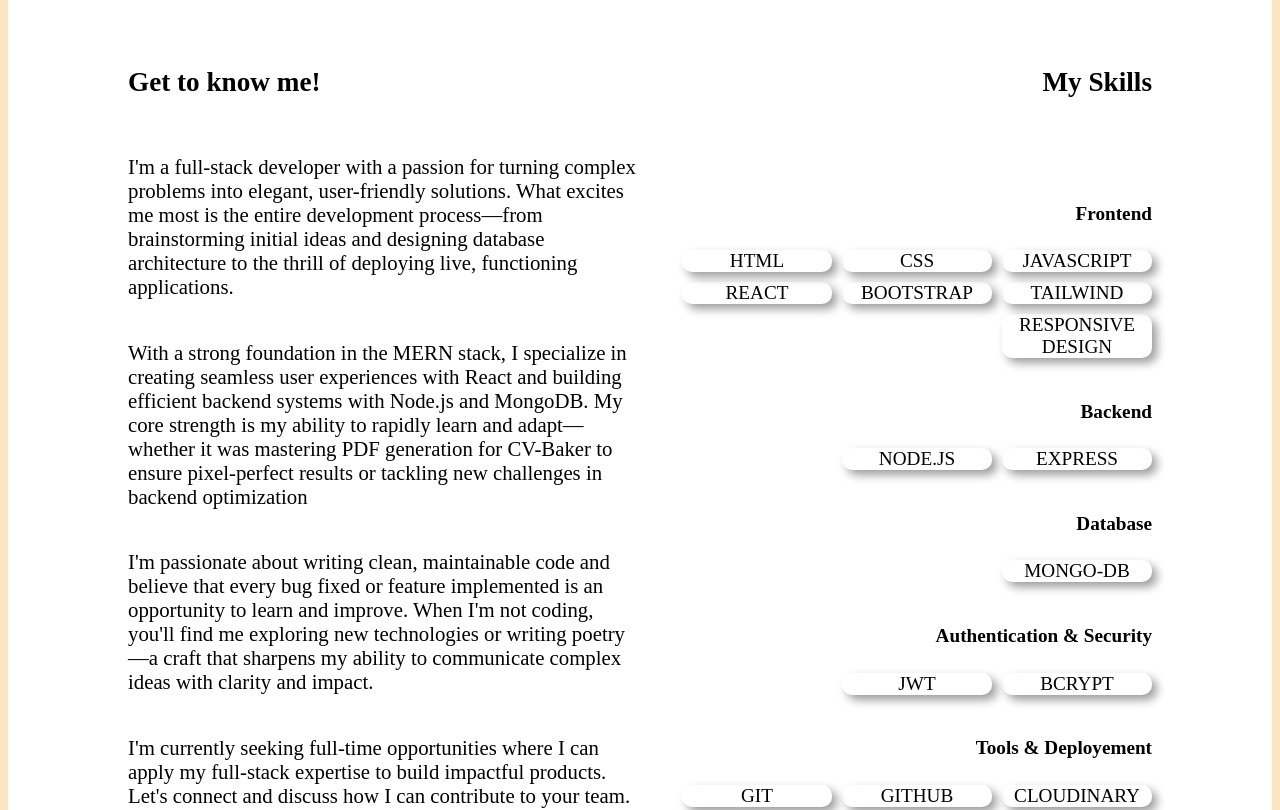
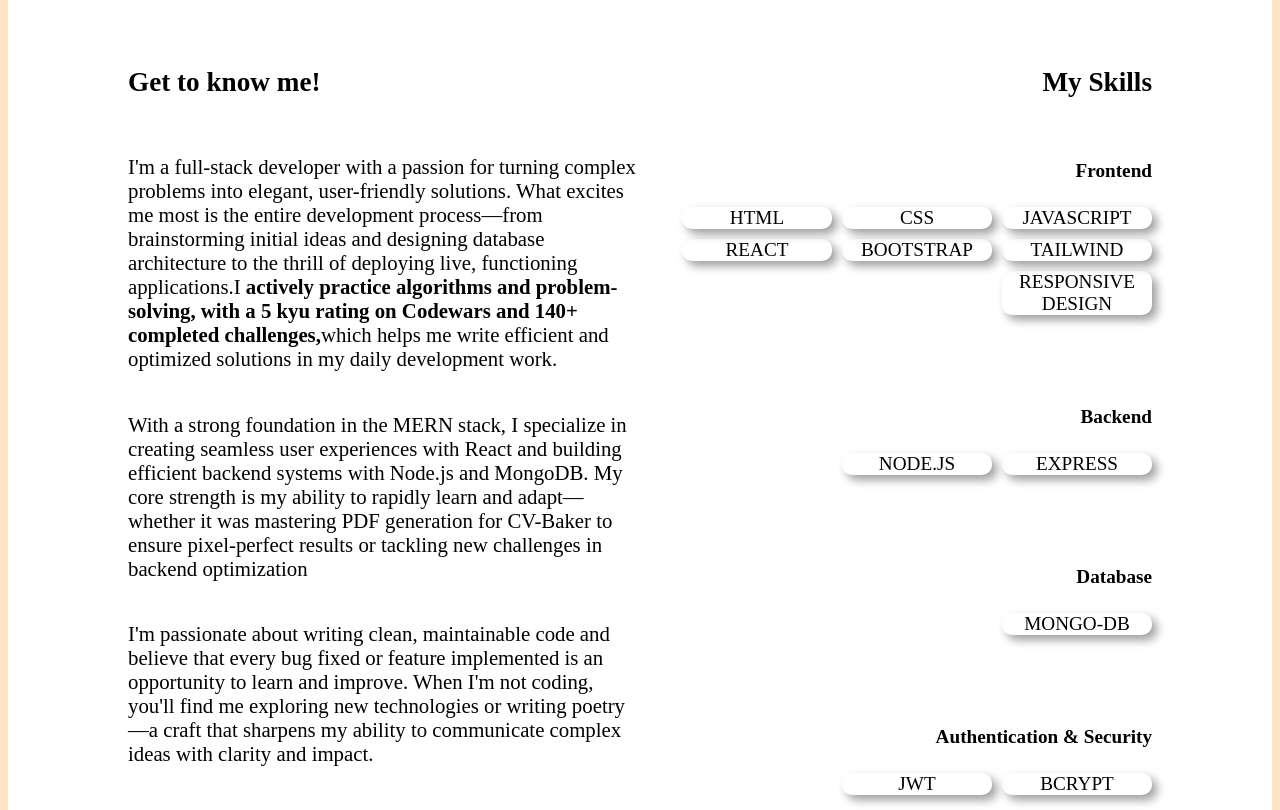
Before and after one commit to TechSwimmer/My-Portfolio-Website, a React (Vite) app: page /Projects in a window 1280 px wide. Shown: the part 2840-3650 px from the top of the page. Built offline with nearby package versions, Linux system fonts and the light colour scheme.

Commit message:
skill-tabs adjusted,codewars comment added

```diff
--- a/src/components/About.jsx
+++ b/src/components/About.jsx
@@ -17,7 +17,9 @@ const About = ({navigateToSection}) => {
                     <p>I'm a full-stack developer with a passion for turning complex problems into
                         elegant, user-friendly solutions. What excites me most is the entire development
                         process—from brainstorming initial ideas and designing database architecture to
-                         the thrill of deploying live, functioning applications.</p>
+                         the thrill of deploying live, functioning applications.I <strong> actively practice algorithms
+                          and problem-solving, with a 5 kyu rating on Codewars and 140+ completed challenges,</strong>
+                           which helps me write efficient and optimized solutions in my daily development work.</p>
 
                          <p>With a strong foundation in the MERN stack, I specialize in creating seamless
                             user experiences with React and building efficient backend systems with Node.js
--- a/src/components/styles/styles.css
+++ b/src/components/styles/styles.css
@@ -1651,9 +1651,9 @@ body.dark .footer-container{
 .skill-tabs{
     display: flex;
     flex-direction: column;
-    justify-content: flex-end;
+    justify-content: flex-start;
     flex-wrap: wrap;
-    gap: 17px;
+    gap: 65px;
     text-align: center;
    }
    .skill-tabs-items{
```
